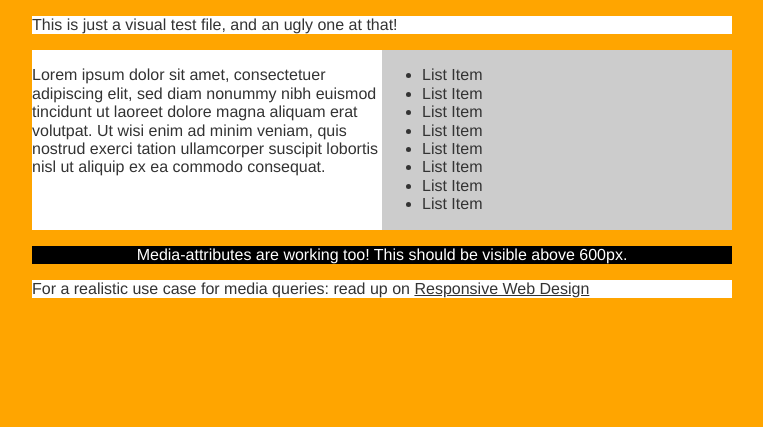
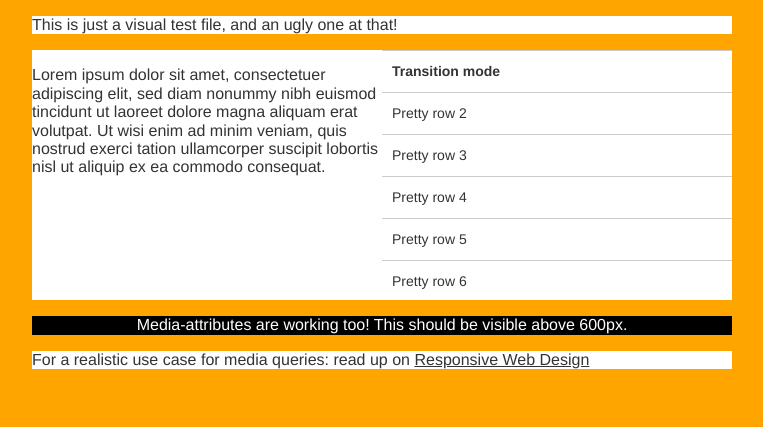
Before and after one commit to roberts-sandbox/test-nick, a PHP site: page /lab/templates/combo/index.html in a window 1280 px wide. Shown: the top 427 px of the page, without its empty margins (258-1021 px from the left). Run offline with PHP 8.4, Linux system fonts and the light colour scheme; some libraries are stand-ins or nearby versions.

Commit message:
added scrolltastic shit

```diff
--- a/lab/templates/combo/css/respond_600px_below.css
+++ b/lab/templates/combo/css/respond_600px_below.css
@@ -9,7 +9,10 @@ body {
 	background: black;
 	color: #333;
 	font-family: Helvetica, sans-serif;
+	overflow-y:hidden;
+	overflow-x:hidden;
 }
+
 div {
 	width: 60%;
 	min-width: 300px;
@@ -24,7 +27,7 @@ a {
 
 #blog {
 	width:60%;
-	overflow: auto;
+	overflow: hidden;
 }
 
 #blog_content {
@@ -36,7 +39,73 @@ a {
 	float:left;
 	width:100%;
 	background-color:#cccccc;
+	overflow: hidden;
 	}
+
+
+/* Turn on the scrollbar */
+#blog_nav ::-webkit-scrollbar {
+    width: 8px;
+	z-index:9999;
+
+}
+
+#blog_nav ::-webkit-scrollbar-button:vertical {
+    display:hidden;
+}
+
+/* Turn off the down area up on top, and up area on bottom */
+#blog_nav ::-webkit-scrollbar-button:vertical:start:increment,
+#blog_nav ::-webkit-scrollbar-button:vertical:end:decrement {
+    display: hidden;
+
+}
+
+/* Place The scroll down button at the bottom */
+#blog_nav ::-webkit-scrollbar-button:vertical:decrement,
+#blog_nav ::-webkit-scrollbar-button:vertical:increment {
+display:hidden;
+}
+
+
+/*::-webkit-scrollbar-track:vertical {
+    background-color: blue;
+    border: 1px dashed pink;
+}*/
+
+/* Top area above thumb and below up button */
+#blog_nav ::-webkit-scrollbar-track-piece:vertical:start {
+    background-color:transparent;
+
+}
+
+/* Bottom area below thumb and down button */
+#blog_nav ::-webkit-scrollbar-track-piece:vertical:end {
+    background-color:transparent;
+}
+
+/* Track below and above */
+#blog_nav ::-webkit-scrollbar-track-piece {
+    background-color:#fff;
+}
+
+/* The thumb itself */
+#blog_nav ::-webkit-scrollbar-thumb:vertical {
+    height: 30%;
+	border-left:4px #cccccc solid;
+}
+
+/* Corner */
+/*::-webkit-scrollbar-corner:vertical {
+    background-color: black;
+}*/
+
+/* Resizer */
+#blog_nav ::-webkit-scrollbar-resizer:vertical {
+    background-color: red;
+}
+
+
 
 
 
@@ -84,6 +153,7 @@ a {
 	#blog_nav {
 	float:right;
 	width:50%;
+	background-color:#cccccc;
 	}
 }
 
--- a/lab/templates/combo/index.html
+++ b/lab/templates/combo/index.html
@@ -5,9 +5,9 @@
 	<title>NC Labs : Rich Layout Template</title>
 
 	<meta charset="utf-8" />
-	<meta name="viewport" content="width=device-width, initial-scale=1.0, user-scalable=0, minimum-scale=1.0, maximum-scale=1.0">
-	<meta name="apple-mobile-web-app-capable" content="yes">
-	<meta name="apple-mobile-web-app-status-bar-style" content="black">
+	<meta name="viewport" content="width=device-width, initial-scale=1.0, user-scalable=0, minimum-scale=1.0, maximum-scale=1.0" />
+	<meta name="apple-mobile-web-app-capable" content="yes"/>
+	<meta name="apple-mobile-web-app-status-bar-style" content="black" />
 
 	<link href="css/style.css" rel="stylesheet"/>
 	<link href="css/normalize.css" rel="stylesheet"/>
@@ -15,6 +15,100 @@
 	<link href="css/respond_600px_below.css" rel="stylesheet"/>
 	<link href="css/respond_600px_plus.css" media="screen and (min-width: 600px)" rel="stylesheet"/>
 	<script src="js/respond.src.js"></script>
+
+
+	<script type="text/javascript">
+
+<script type="text/javascript">
+
+var scroll1, scroll2;
+function loaded() {
+    scroll1 = new iScroll('standard');
+    scroll2 = new iScroll('transition', { useTransition:true });
+}
+
+document.addEventListener('touchmove', function (e) { e.preventDefault(); }, false);
+document.addEventListener('DOMContentLoaded', loaded, false);
+
+</script>
+
+
+<style type="text/css" media="all">
+ul,li {
+	padding:0;
+	margin:0;
+	border:0;
+}
+
+/*body {
+	font-size:12px;
+	-webkit-user-select:none;
+    -webkit-text-size-adjust:none;
+	font-family:helvetica;
+	padding:20px;
+}*/
+
+body {
+	overflow-y:hidden;
+	overflow-x:hidden;
+	}
+
+#transition {
+	position:relative;
+	z-index:1;
+	height:250px;
+	width:100%;
+	display:block;
+	float:left;
+	overflow: auto;
+	overflow-x:hidden;
+}
+
+/*#standard {
+	margin-right:20px;
+}*/
+
+.scroller {
+	position:absolute; z-index:1;
+	/*-webkit-touch-callout:none;*/
+	-webkit-tap-highlight-color:rgba(0,0,0,0);
+	width:100%;
+	padding:0;
+}
+
+.scroller ul {
+	list-style:none;
+	padding:0;
+	margin:0;
+	text-align:left;
+	overflow:hidden;
+}
+
+.scroller li {
+	padding:0 10px;
+	height:40px;
+	width:100%;
+	line-height:40px;
+	border-top:1px solid #ccc;
+	border-bottom:1px solid #fff;
+	font-size:14px;
+	overflow:hidden;
+}
+
+#myFrame {
+	position:absolute;
+	top:0; left:0;
+}
+
+</style>
+
+
+
+
+
+
+
+
 
 
 </head>
@@ -33,15 +127,52 @@
 	</div><!--end #blog_content-->
 
 	<div id="blog_nav">
-	<ul>
-	<li>List Item</li>
-	<li>List Item</li>
-	<li>List Item</li>
-	<li>List Item</li>
-	<li>List Item</li>
-	<li>List Item</li>
-	<li>List Item</li>
-	<li>List Item</li>
+	<div id="transition">
+	<div class="scroller">
+		<ul>
+			<li><strong>Transition mode</strong></li>
+			<li>Pretty row 2</li>
+			<li>Pretty row 3</li>
+			<li>Pretty row 4</li>
+			<li>Pretty row 5</li>
+			<li>Pretty row 6</li>
+			<li>Pretty row 7</li>
+			<li>Pretty row 8</li>
+			<li>Pretty row 9</li>
+			<li>Pretty row 10</li>
+			<li><strong>Transition mode</strong></li>
+			<li>Pretty row 12</li>
+			<li>Pretty row 13</li>
+			<li>Pretty row 14</li>
+			<li>Pretty row 15</li>
+			<li>Pretty row 16</li>
+			<li>Pretty row 17</li>
+			<li>Pretty row 18</li>
+			<li>Pretty row 19</li>
+			<li>Pretty row 20</li>
+			<li><strong>Transition mode</strong></li>
+			<li>Pretty row 22</li>
+			<li>Pretty row 23</li>
+			<li>Pretty row 24</li>
+			<li>Pretty row 25</li>
+			<li>Pretty row 26</li>
+			<li>Pretty row 27</li>
+			<li>Pretty row 28</li>
+			<li>Pretty row 29</li>
+			<li>Pretty row 30</li>
+			<li><strong>Transition mode</strong></li>
+			<li>Pretty row 32</li>
+			<li>Pretty row 33</li>
+			<li>Pretty row 34</li>
+			<li>Pretty row 35</li>
+			<li>Pretty row 36</li>
+			<li>Pretty row 37</li>
+			<li>Pretty row 38</li>
+			<li>Pretty row 39</li>
+			<li>Pretty row 40</li>
+		</ul>
+	</div>
+</div>
 	</div><!--end #blog_nav-->
 
 
```
